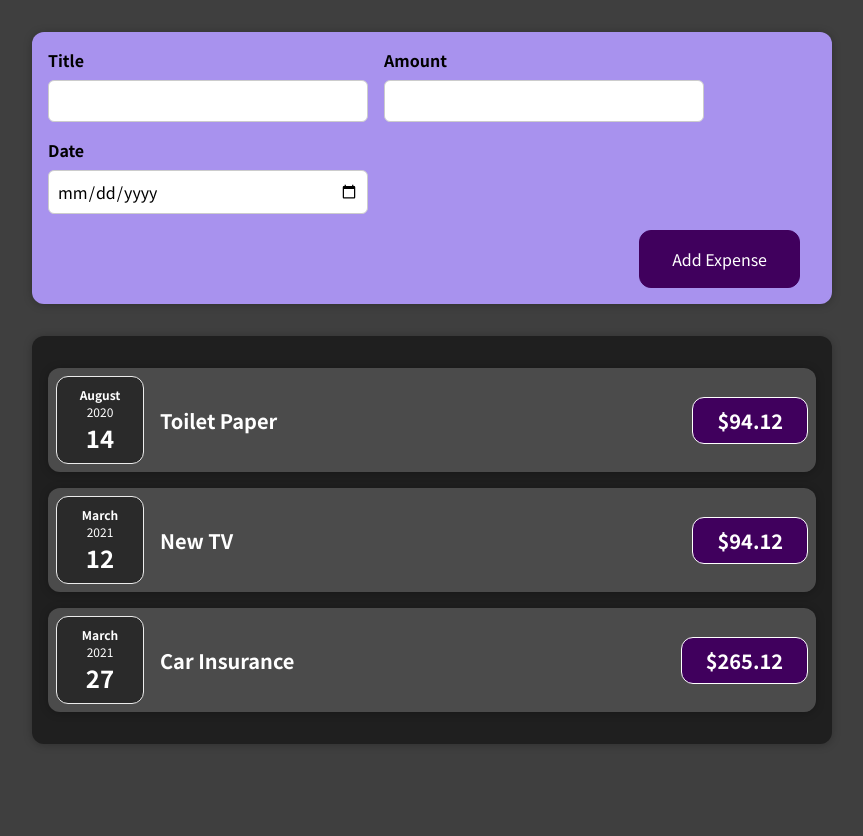
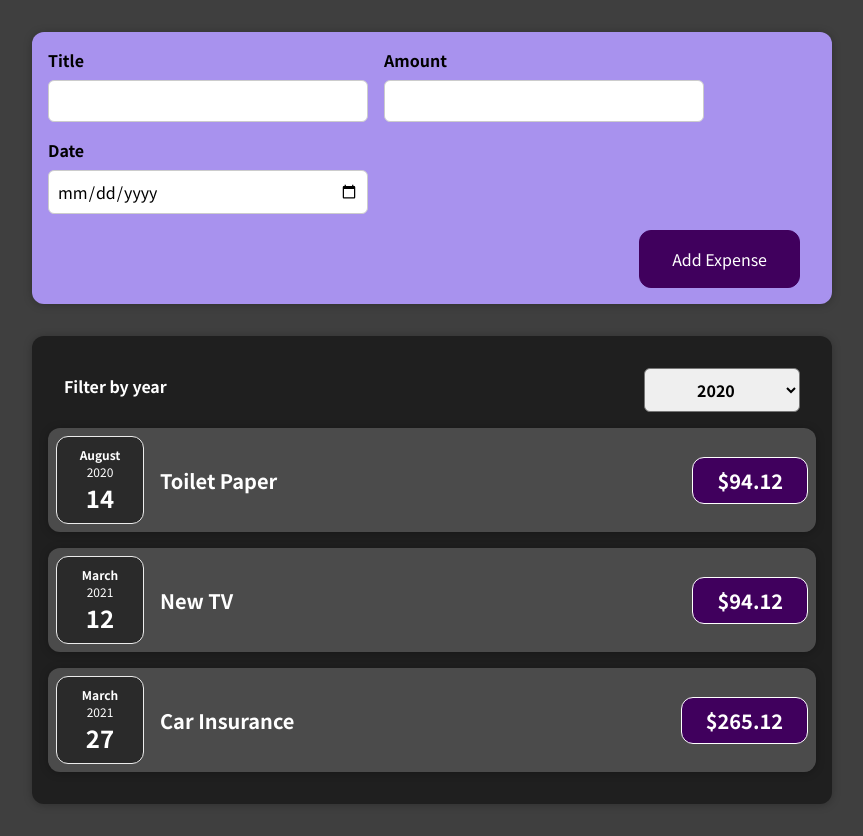
Before and after one commit to Nvall024/ExpenseCalculator, a React (Create React App) app: page / in a window 1280 px wide. Shown: the whole page, without its empty margins (208-1071 px from the left). Before the commit the page ends 800 px from the top, so only its background shows below. Built offline with nearby package versions, Linux system fonts and the light colour scheme.

Commit message:
added FilteredExpenses

```diff
--- a/src/components/Expenses/Expenses.js
+++ b/src/components/Expenses/Expenses.js
@@ -1,26 +1,30 @@
-import React from 'react';
+import React, {useState} from 'react';
 import ExpenseItem from './ExpenseItem';
 import Card from "../UI/Card";
 import './Expenses.css'
+import ExpensesFilter from './ExpensesFilter';
 
 function Expenses(props){
+
+  const [filteredYear, setFilteredYear] = useState('2020');
+
+  const filterChangeHandler = selectedYear => {
+    setFilteredYear(selectedYear)
+    console.log('Expenses.js')
+    console.log(selectedYear)
+
+  }
+
   return(
     <Card className='expenses'>
-      <ExpenseItem
-        title={props.item[0].title}
-        amount={props.item[0].amount}
-        date={props.item[0].date}
-      />
-      <ExpenseItem
-        title={props.item[1].title}
-        amount={props.item[1].amount}
-        date={props.item[1].date}
-      />
-      <ExpenseItem
-        title={props.item[2].title}
-        amount={props.item[2].amount}
-        date={props.item[2].date}
-      />
+      <ExpensesFilter selected={filteredYear} onChangeFilter={filterChangeHandler}/>
+      {props.item.map((expense) => (
+        <ExpenseItem
+        title={expense.title}
+        amount={expense.amount}
+        date={expense.date}
+        />
+      ))}
     </Card>
   )
 }
--- /dev/null
+++ b/src/components/Expenses/ExpensesFilter.css
@@ -0,0 +1,24 @@
+.expenses-filter {
+  color: white;
+  padding: 0 1rem;
+}
+
+.expenses-filter__control {
+  display: flex;
+  width: 100%;
+  align-items: center;
+  justify-content: space-between;
+  margin: 1rem 0;
+}
+
+.expenses-filter label {
+  font-weight: bold;
+  margin-bottom: 0.5rem;
+}
+
+.expenses-filter select {
+  font: inherit;
+  padding: 0.5rem 3rem;
+  font-weight: bold;
+  border-radius: 6px;
+}
--- /dev/null
+++ b/src/components/Expenses/ExpensesFilter.js
@@ -0,0 +1,27 @@
+import React from 'react';
+
+import './ExpensesFilter.css';
+
+const ExpensesFilter = (props) => {
+
+  const dropDownChangeHandler = (event) => {
+    props.onChangeFilter(event.target.value)
+    console.log(event.target.value)
+  }
+
+  return (
+    <div className='expenses-filter'>
+      <div className='expenses-filter__control'>
+        <label>Filter by year</label>
+        <select value={props.selected} onChange={dropDownChangeHandler}>
+          <option value='2022'>2022</option>
+          <option value='2021'>2021</option>
+          <option value='2020'>2020</option>
+          <option value='2019'>2019</option>
+        </select>
+      </div>
+    </div>
+  );
+};
+
+export default ExpensesFilter;
```
